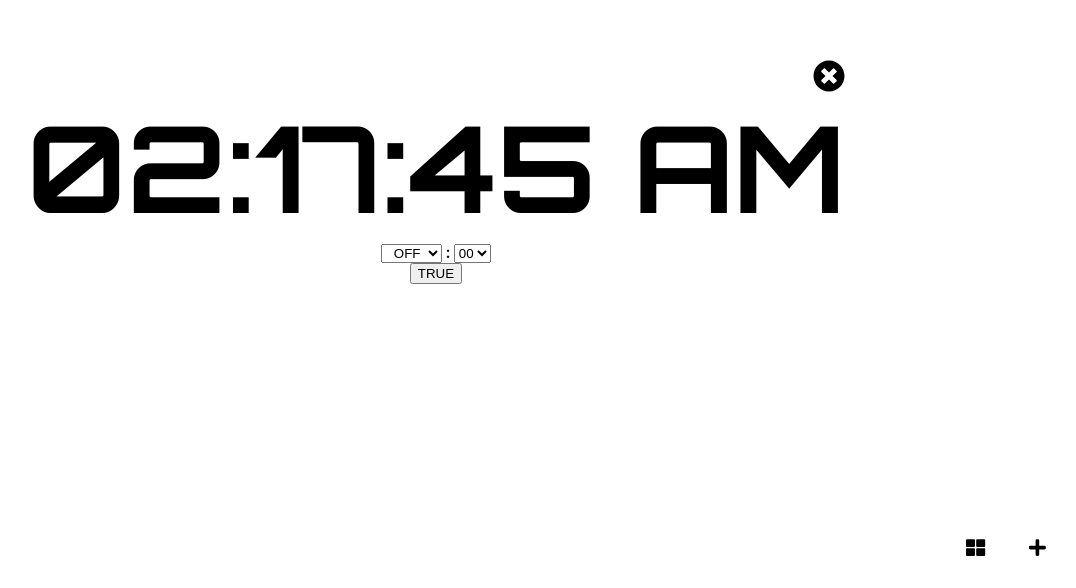
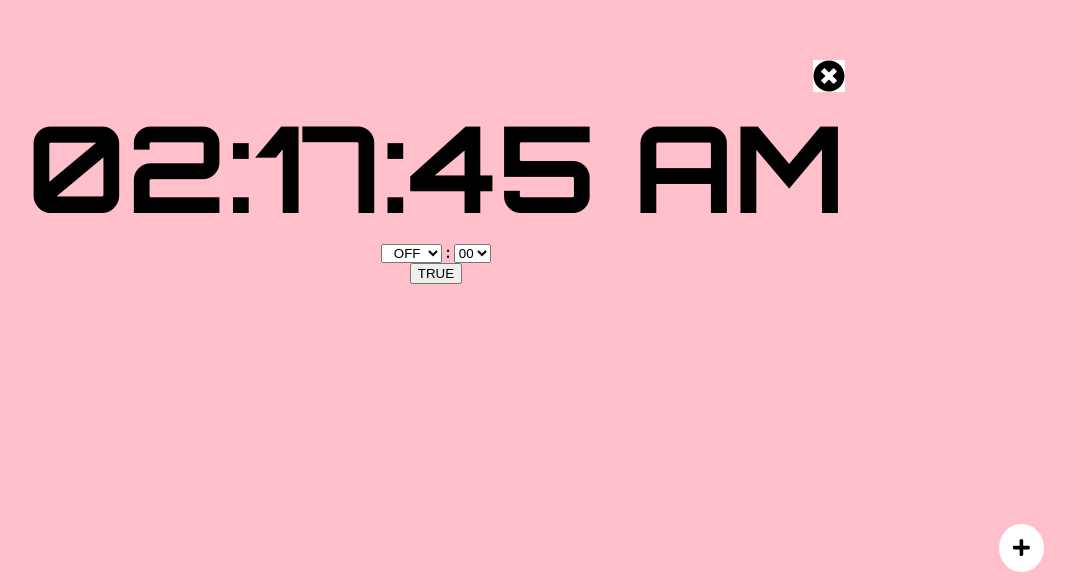
Before and after one commit to CoreyHutcheson/alarm-clock, a React (Create React App) app: page / in a window 1280 px wide. Shown: the part 212-800 px from the top of the page, without its empty margins (204-1280 px from the left). Built offline with nearby package versions, Linux system fonts and the light colour scheme.

Commit message:
Implements card-flipping

```diff
--- a/src/App.jsx
+++ b/src/App.jsx
@@ -2,6 +2,8 @@ import React, { useState, useEffect } from "react";
 
 import { ButtonContainer } from "components/app-buttons";
 import { Alarm } from "components/alarm";
+
+import styles from "./App.module.scss";
 
 const App = () => {
   const [alarms, setAlarms] = useState([
@@ -10,9 +12,10 @@ const App = () => {
       position: "main"
     }
   ]);
+  const [cardIsFlipped, setCardIsFlipped] = useState(false);
 
   const handleShowAllClick = () => {
-    alert("show all");
+    setCardIsFlipped(!cardIsFlipped);
   };
 
   const handleNewAlarmClick = () => {
@@ -27,20 +30,54 @@ const App = () => {
     setAlarms(alarms.filter(el => el.alarmKey !== alarmKey));
   };
 
+  useEffect(() => {
+    if (alarms.length === 1) {
+      setCardIsFlipped(false);
+    }
+  }, [alarms]);
+
   return (
     <>
-      {alarms.map(alarm => (
+      <div className={styles.scene}>
+        <div
+          className={`${styles.card} ${cardIsFlipped ? styles.isFlipped : ""}`}
+        >
+          <div className={[styles.cardFace, styles.cardFace__Front].join(" ")}>
+            {/* Render first alarm */}
+            {
+              <Alarm
+                alarmKey={alarms[0].alarmKey}
+                position={alarms[0].position}
+                handleDeleteAlarmClick={handleDeleteAlarmClick}
+                showDeleteButton={false}
+              />
+            }
+          </div>
+
+          <div className={[styles.cardFace, styles.cardFace__Back].join(" ")}>
+            {/* Render remaining alarms */}
+            {alarms.map((alarm, index) => {
+              if (index === 0) return null;
+
+              return (
                 <Alarm
                   key={alarm.alarmKey}
                   alarmKey={alarm.alarmKey}
                   position={alarm.position}
                   handleDeleteAlarmClick={handleDeleteAlarmClick}
+                  showDeleteButton={true}
                 />
-      ))}
+              );
+            })}
+          </div>
+        </div>
+      </div>
 
       <ButtonContainer
         handleShowAllClick={handleShowAllClick}
         handleNewAlarmClick={handleNewAlarmClick}
+        showNewAlarmButton={alarms.length < 5}
+        showShowAllButton={alarms.length > 1}
       />
     </>
   );
--- /dev/null
+++ b/src/App.module.scss
@@ -0,0 +1,42 @@
+.scene {
+  width: 100vw;
+  height: 100vh;
+  perspective: 600px;
+}
+
+.card {
+  width: 100%;
+  height: 100%;
+  position: relative;
+  transition: transform 1s;
+  transform-style: preserve-3d;
+}
+
+.cardFace {
+  position: absolute;
+  height: 100%;
+  width: 100%;
+  backface-visibility: hidden;
+}
+
+.cardFace__Front {
+  background: pink;
+
+  display: flex;
+  justify-content: center;
+  align-items: center;
+  z-index: 1;
+}
+
+.cardFace__Back {
+  background: yellow;
+  transform: rotateY(180deg);
+  display: grid;
+  grid-template-columns: 1fr 1fr;
+  grid-template-rows: 1fr 1fr;
+  grid-gap: 1rem;
+}
+
+.isFlipped {
+  transform: rotateY(180deg);
+}
```
Lines whose indentation alone changed are shown as unchanged.
